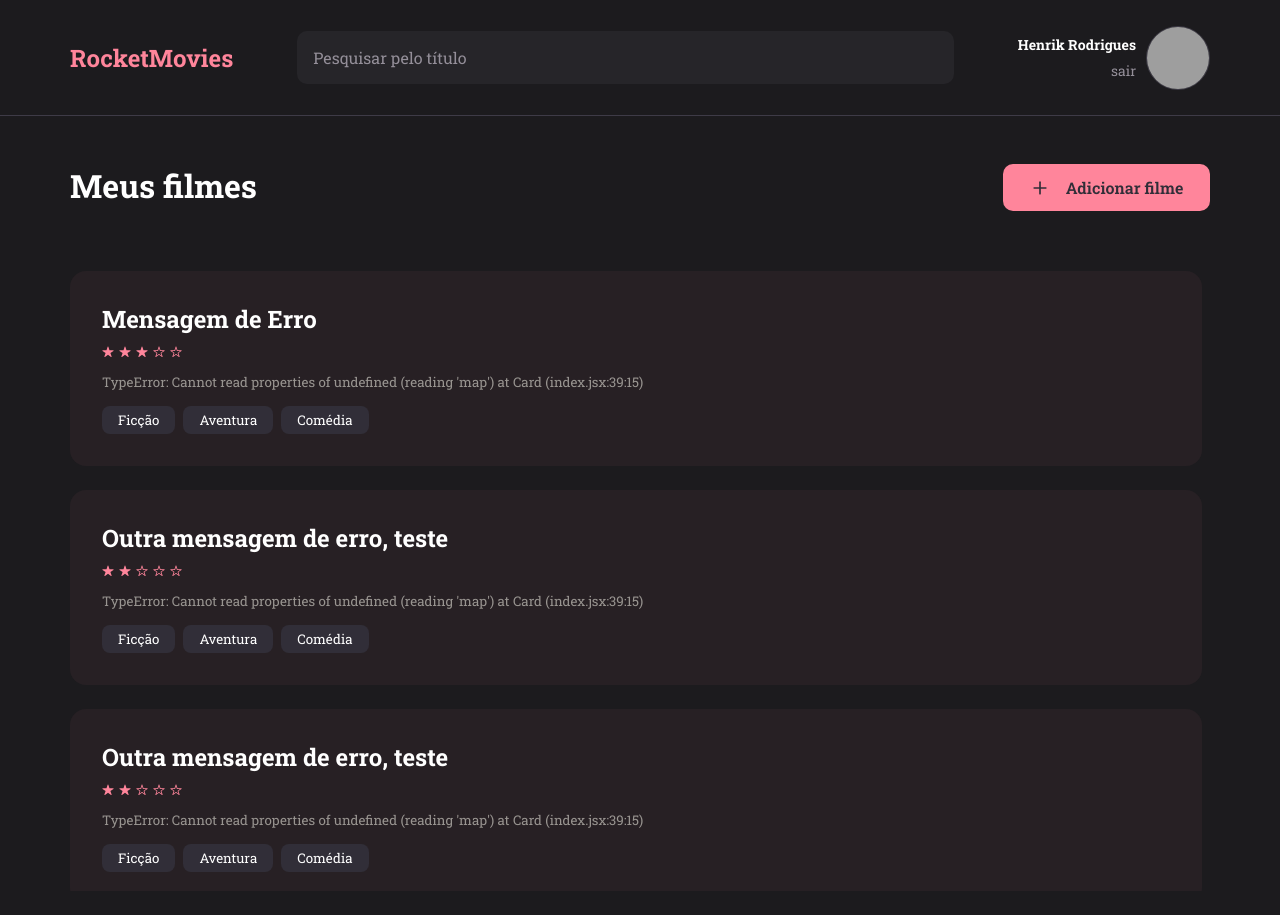
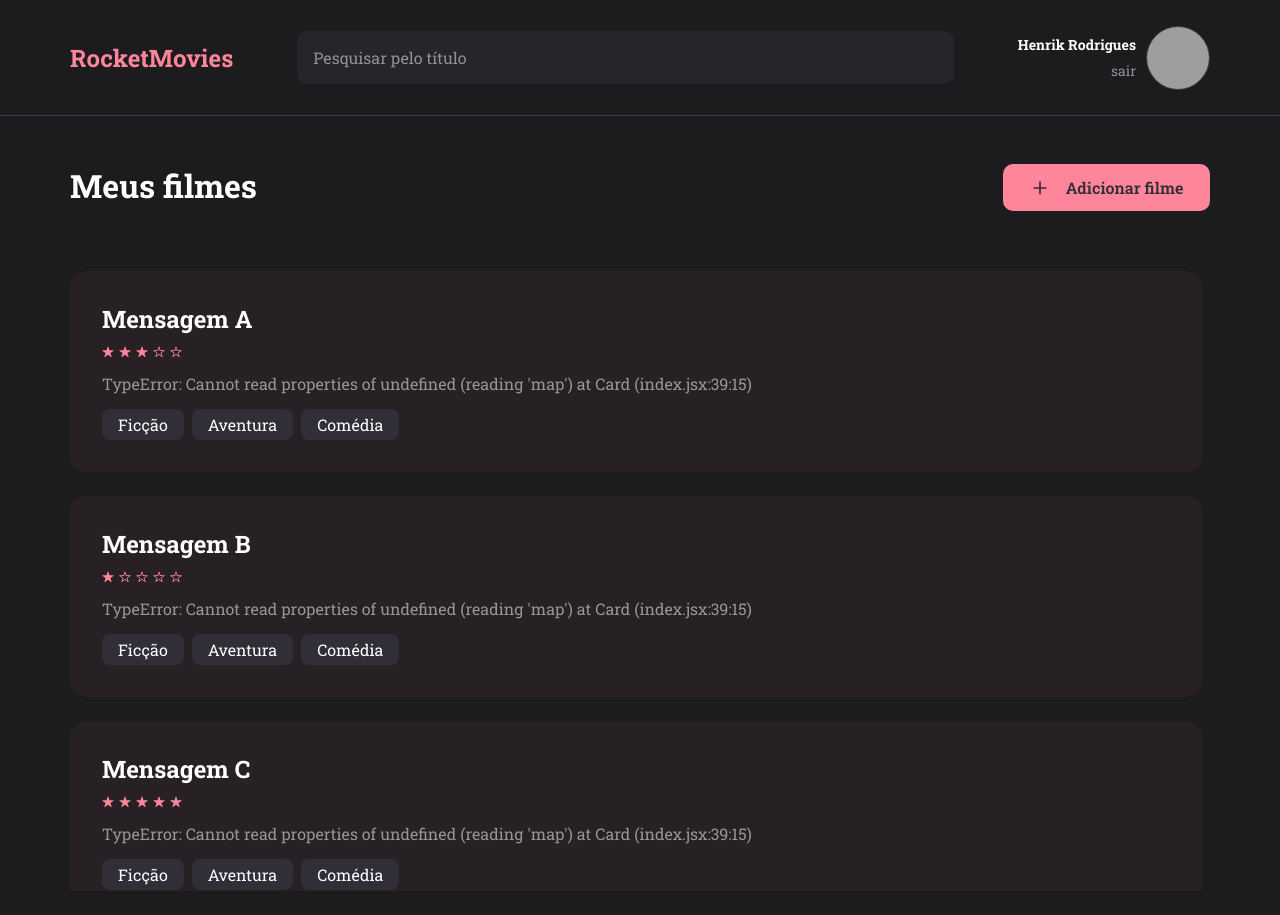
Before and after one commit to henrikRod/rocketMovies, a React (Vite) app: page / in a window 1280 px wide. Built offline with nearby package versions, Linux system fonts and the light colour scheme; grey boxes are pictures that could not be loaded.

Commit message:
Add Link from react-router-dom

```diff
--- a/src/components/Card/index.jsx
+++ b/src/components/Card/index.jsx
@@ -1,25 +1,22 @@
-import startFillImg from "../../assets/starFill.svg";
-import startImg from "../../assets/star.svg";
+import starFillImg from "../../assets/starFill.svg";
+import starImg from "../../assets/star.svg";
 
 import "./styles.css";
+import { Link } from "react-router-dom";
 
-export function Card({title, tags, grade, description}) {
+export function Card({ data }) {
   return (
-    <button id="card">
-      <h1>{ title }</h1>
+    <Link id="card" to="">
+      <h1>{ data.title }</h1>
 
       <div className="starsContainer">
-        { Array.from({length: 5}).map( (_, index ) => {
-          return (
-            <img src={index < grade ? startFillImg : startImg} key={index} alt="Star"/>
-          )
-        })}
+        { Array.from({length: 5}).map( (_, index ) =>  <img src={index < data.grade ? starFillImg : starImg} key={index} alt="Star"/> )}
       </div>
 
-      <p className="description">{ description }</p>
+      <p className="description">{ data.description }</p>
 
       <div className="tagsContainer">
-        {tags.map((tag) => {
+        {data.tags.map((tag) => {
           return (
             <div key={tag}>
               { tag }
@@ -27,6 +24,6 @@ export function Card({title, tags, grade, description}) {
           )
         })}
       </div>
-    </button>
+    </Link>
   )
 }
--- a/src/components/Header/index.jsx
+++ b/src/components/Header/index.jsx
@@ -12,7 +12,7 @@ export default function Header() {
         <aside>
           <div>
             <strong>Henrik Rodrigues</strong>
-            <a href="#">sair</a>
+            <Link to="/signUp">sair</Link>
           </div>
           <Link to="/profile">
             <img src="https://github.com/henrikRod.png" />
--- a/src/index.css
+++ b/src/index.css
@@ -36,7 +36,8 @@ textarea {
 
 input:hover,
 button:hover,
-textarea:hover {
+textarea:hover,
+a:hover {
   opacity: .9;
 }
 
--- a/src/pages/Home/index.jsx
+++ b/src/pages/Home/index.jsx
@@ -18,25 +18,36 @@ export default function Home() {
 
         <section>
           <Card
-            title="Mensagem de Erro"
-            grade={3}
-            description="TypeError: Cannot read properties of undefined (reading 'map') at Card (index.jsx:39:15)" tags={["Ficção", "Aventura", "Comédia"]}
+            data = {
+              {
+                title: "Mensagem A",
+                grade: 3,
+                description: "TypeError: Cannot read properties of undefined (reading 'map') at Card (index.jsx:39:15)",
+                tags: ["Ficção", "Aventura", "Comédia"]
+              }
+            }
           />
           <Card
-            title="Outra mensagem de erro, teste"
-            grade={2}
-            description="TypeError: Cannot read properties of undefined (reading 'map') at Card (index.jsx:39:15)" tags={["Ficção", "Aventura", "Comédia"]}
+            data = {
+              {
+                title: "Mensagem B",
+                grade: 1,
+                description: "TypeError: Cannot read properties of undefined (reading 'map') at Card (index.jsx:39:15)",
+                tags: ["Ficção", "Aventura", "Comédia"]
+              }
+            }
           />
           <Card
-            title="Outra mensagem de erro, teste"
-            grade={2}
-            description="TypeError: Cannot read properties of undefined (reading 'map') at Card (index.jsx:39:15)" tags={["Ficção", "Aventura", "Comédia"]}
+            data = {
+              {
+                title: "Mensagem C",
+                grade: 5,
+                description: "TypeError: Cannot read properties of undefined (reading 'map') at Card (index.jsx:39:15)",
+                tags: ["Ficção", "Aventura", "Comédia"]
+              }
+            }
           />
-          <Card
-            title="Outra mensagem de erro, teste"
-            grade={2}
-            description="TypeError: Cannot read properties of undefined (reading 'map') at Card (index.jsx:39:15)" tags={["Ficção", "Aventura", "Comédia"]}
-          />
+
         </section>
 
       </main>
```
